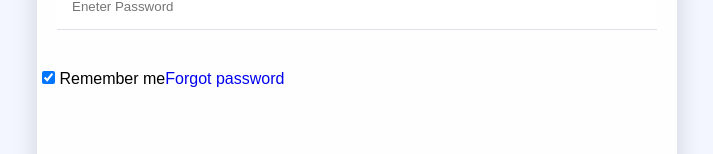
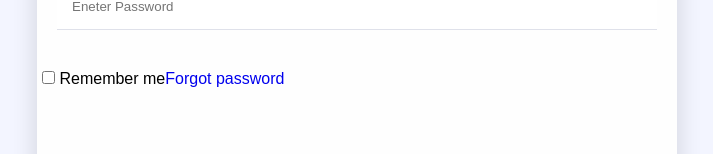
Before and after one commit to Kamal-prog-code/projC-frontend, a React (Create React App) app: page / in a window 1280 px wide. Shown: the part 384-538 px from the top of the page, without its empty margins (283-996 px from the left). Built offline with nearby package versions, Linux system fonts and the light colour scheme.

Commit message:
Update App.js

```diff
--- a/src/App.js
+++ b/src/App.js
@@ -69,8 +69,7 @@
           </div>
           <div className='remenber-forgot'>
           <label>
-          <input type="checkbox" checked="checked"
-           name="remember"/> Remember me
+          <input type="checkbox" name="remember"/> Remember me
           </label><br/>
             <a href='#'>Forgot password</a><br/><br/>
           </div>
```
